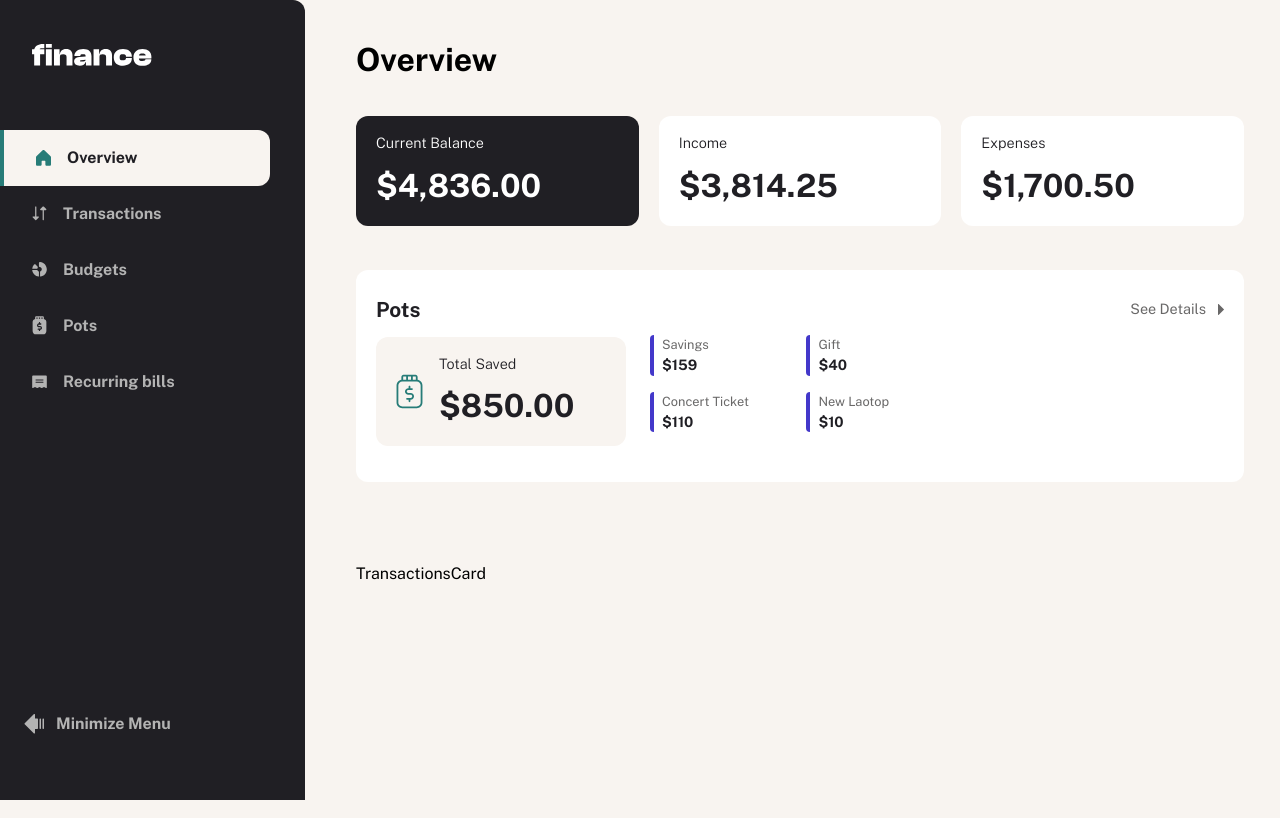
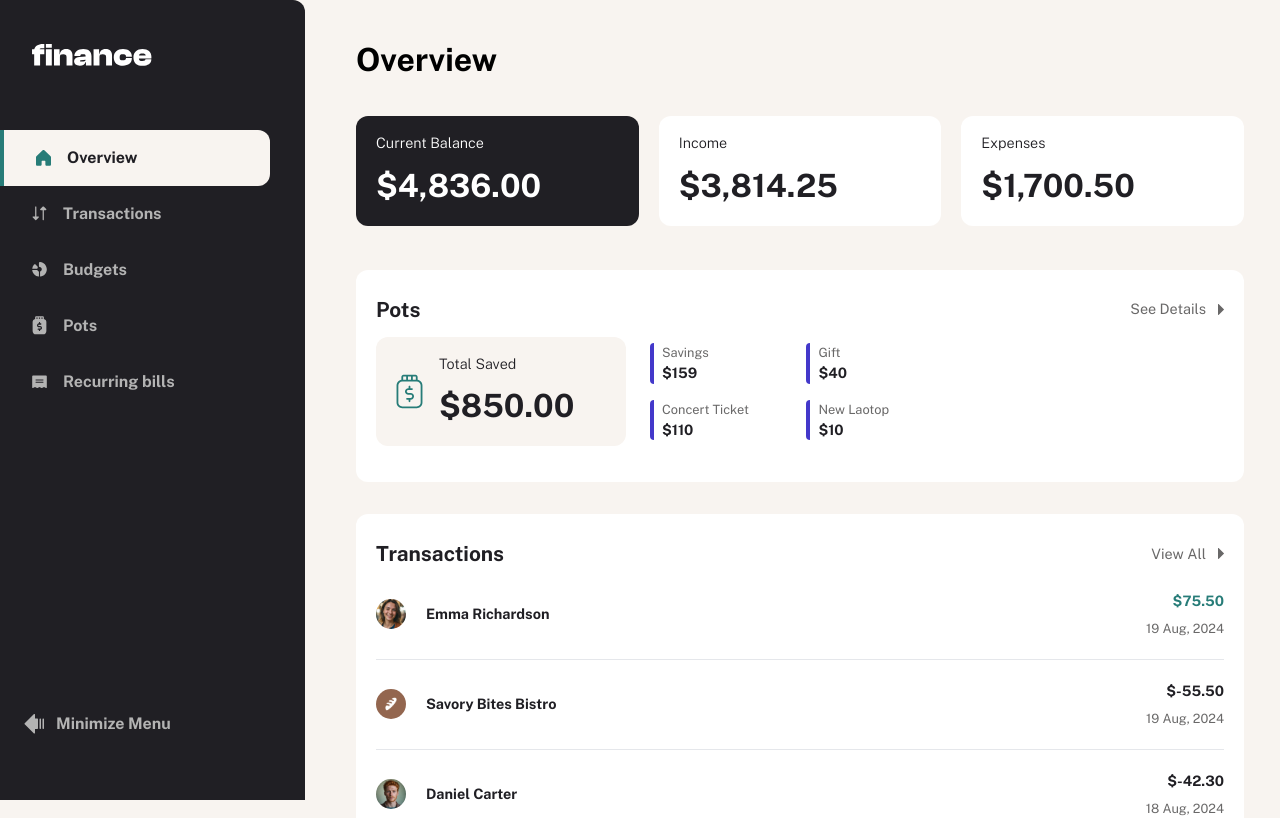
Before and after one commit to salmafadlabdulrahman/Personal-Finance-App, a Next.js app: page / in a window 1280 px wide. Shown: the top 818 px of the page. Built offline with nearby package versions, Linux system fonts and the light colour scheme.

Commit message:
build the transactions card

```diff
--- a/app/components/PotsCard.tsx
+++ b/app/components/PotsCard.tsx
@@ -12,8 +12,8 @@
 
 const PotsCard = () => {
   return (
-    <div className="bg-white rounded-xl mt-[2em] text-grey900 px-5 py-6 mb-[5em]">
-      <div className="flex items-center justify-between ">
+    <div className="card-style">
+      <div className="flex-row">
         <p className="font-bold text-[1.3em]">Pots</p>
         <p className="flex items-center gap-3">
           <Link href={"/pages/pots"} className="text-grey500 text-[.9em]">
@@ -39,7 +39,7 @@
           />
         </div>
 
-        <div className="flex items-center flex-wrap">
+        <div className="flex items-center flex-wrap mt-4">
           {pots.map((pot, i) => (
             <div
               key={i}
--- a/app/components/TransactionsCard.tsx
+++ b/app/components/TransactionsCard.tsx
@@ -1,9 +1,83 @@
-import React from 'react'
+import Image from "next/image";
+import Link from "next/link";
+import data from "../../data.json";
 
 const TransactionsCard = () => {
+  const transactionsData = data.transactions.slice(0, 5);
+
+  const convertDate = (transDate: string) => {
+    const date = new Date(transDate);
+    const formattedDate = new Intl.DateTimeFormat("en-GB", {
+      day: "2-digit",
+      month: "short",
+      year: "numeric",
+    }).format(date);
+
+    const formattedDateWithComma = formattedDate.replace(
+      /(\w{3}) (\d{4})/,
+      "$1, $2"
+    );
+    return formattedDateWithComma;
+  };
+
   return (
-    <div>TransactionsCard</div>
-  )
-}
+    <div className="card-style mb-[5em]">
+      <div className="flex-row ">
+        <p className="font-bold text-[1.3em]">Transactions</p>
+        <p className="flex items-center gap-3">
+          <Link href={"/pages/pots"} className="text-grey500 text-[.9em]">
+            View All
+          </Link>
+          <Image
+            src={"/assets/images/icon-caret-right.svg"}
+            alt="right arrow"
+            width={6}
+            height={6}
+          />
+        </p>
+      </div>
 
-export default TransactionsCard
+      <div className="">
+        {transactionsData.map((transaction, i) => (
+          <div
+            key={i}
+            className="flex items-center justify-between h-[90px] border-b-[1px] border-gray-200"
+          >
+            <div className="flex items-center gap-5 ">
+              <Image
+                src={transaction.avatar}
+                alt="avatar"
+                height={30}
+                width={30}
+                className="rounded-full object-fill"
+                quality={100}
+                unoptimized
+              />
+              <p className="font-bold text-[.9em]">{transaction.name}</p>
+            </div>
+            <div className="text-right">
+              <p
+                className={`mb-2 text-[.9em] font-bold ${
+                  transaction.amount.toString().split("")[0] === "-"
+                    ? "text-grey900"
+                    : "text-green"
+                }`}
+              >
+                $
+                {transaction.amount.toLocaleString("en-US", {
+                  minimumFractionDigits: 2,
+                  maximumFractionDigits: 2,
+                })}
+              </p>
+              <p className="text-[.8em] text-grey500">
+                {convertDate(transaction.date)}
+              </p>
+            </div>
+          </div>
+        ))}
+      </div>
+    </div>
+  );
+};
+
+export default TransactionsCard;
--- a/app/globals.css
+++ b/app/globals.css
@@ -15,3 +15,18 @@
   font-family: "Public Sans", sans-serif;
   background: #F8F4F0;
 }
+
+@layer utilities {
+  .card-style {
+    background-color: white;
+    margin-top: 2em;
+    border-radius: 0.75rem;
+    color: #201F24;
+    padding: 1.5rem 1.25rem;
+  }
+  .flex-row {
+    display: flex;
+    align-items: center;
+    justify-content: space-between;
+  }
+}
--- a/data.json
+++ b/data.json
@@ -6,7 +6,7 @@
     },
     "transactions": [
         {
-            "avatar": "./assets/images/avatars/emma-richardson.jpg",
+            "avatar": "/assets/avatars/emma-richardson.jpg",
             "name": "Emma Richardson",
             "category": "General",
             "date": "2024-08-19T14:23:11Z",
@@ -14,7 +14,7 @@
             "recurring": false
         },
         {
-            "avatar": "./assets/images/avatars/savory-bites-bistro.jpg",
+            "avatar": "/assets/avatars/savory-bites-bistro.jpg",
             "name": "Savory Bites Bistro",
             "category": "Dining Out",
             "date": "2024-08-19T20:23:11Z",
@@ -22,7 +22,7 @@
             "recurring": false
         },
         {
-            "avatar": "./assets/images/avatars/daniel-carter.jpg",
+            "avatar": "/assets/avatars/daniel-carter.jpg",
             "name": "Daniel Carter",
             "category": "General",
             "date": "2024-08-18T09:45:32Z",
@@ -30,7 +30,7 @@
             "recurring": false
         },
         {
-            "avatar": "./assets/images/avatars/sun-park.jpg",
+            "avatar": "/assets/avatars/sun-park.jpg",
             "name": "Sun Park",
             "category": "General",
             "date": "2024-08-17T16:12:05Z",
@@ -38,7 +38,7 @@
             "recurring": false
         },
         {
-            "avatar": "./assets/images/avatars/urban-services-hub.jpg",
+            "avatar": "/assets/avatars/urban-services-hub.jpg",
             "name": "Urban Services Hub",
             "category": "General",
             "date": "2024-08-17T21:08:09Z",
@@ -46,7 +46,7 @@
             "recurring": false
         },
         {
-            "avatar": "./assets/images/avatars/liam-hughes.jpg",
+            "avatar": "/assets/avatars/liam-hughes.jpg",
             "name": "Liam Hughes",
             "category": "Groceries",
             "date": "2024-08-15T18:20:33Z",
@@ -54,7 +54,7 @@
             "recurring": false
         },
         {
-            "avatar": "./assets/images/avatars/lily-ramirez.jpg",
+            "avatar": "/assets/avatars/lily-ramirez.jpg",
             "name": "Lily Ramirez",
             "category": "General",
             "date": "2024-08-14T13:05:27Z",
@@ -62,7 +62,7 @@
             "recurring": false
         },
         {
-            "avatar": "./assets/images/avatars/ethan-clark.jpg",
+            "avatar": "/assets/images/avatars/ethan-clark.jpg",
             "name": "Ethan Clark",
             "category": "Dining Out",
             "date": "2024-08-13T20:15:59Z",
@@ -70,7 +70,7 @@
             "recurring": false
         },
         {
-            "avatar": "./assets/images/avatars/james-thompson.jpg",
+            "avatar": "/assets/images/avatars/james-thompson.jpg",
             "name": "James Thompson",
             "category": "Entertainment",
             "date": "2024-08-11T15:45:38Z",
@@ -78,7 +78,7 @@
             "recurring": false
         },
         {
-            "avatar": "./assets/images/avatars/pixel-playground.jpg",
+            "avatar": "/assets/images/avatars/pixel-playground.jpg",
             "name": "Pixel Playground",
             "category": "Entertainment",
             "date": "2024-08-11T18:45:38Z",
@@ -86,7 +86,7 @@
             "recurring": true
         },
         {
-            "avatar": "./assets/images/avatars/ella-phillips.jpg",
+            "avatar": "/assets/images/avatars/ella-phillips.jpg",
             "name": "Ella Phillips",
             "category": "Dining Out",
             "date": "2024-08-10T19:22:51Z",
@@ -94,7 +94,7 @@
             "recurring": false
         },
         {
-            "avatar": "./assets/images/avatars/sofia-peterson.jpg",
+            "avatar": "/assets/images/avatars/sofia-peterson.jpg",
             "name": "Sofia Peterson",
             "category": "Transportation",
             "date": "2024-08-08T08:55:17Z",
@@ -102,7 +102,7 @@
             "recurring": false
         },
         {
-            "avatar": "./assets/images/avatars/mason-martinez.jpg",
+            "avatar": "/assets/images/avatars/mason-martinez.jpg",
             "name": "Mason Martinez",
             "category": "Lifestyle",
             "date": "2024-08-07T17:40:29Z",
@@ -110,7 +110,7 @@
             "recurring": false
         },
         {
-            "avatar": "./assets/images/avatars/green-plate-eatery.jpg",
+            "avatar": "/assets/images/avatars/green-plate-eatery.jpg",
             "name": "Green Plate Eatery",
             "category": "Groceries",
             "date": "2024-08-06T08:25:44Z",
@@ -118,7 +118,7 @@
             "recurring": false
         },
         {
-            "avatar": "./assets/images/avatars/sebastian-cook.jpg",
+            "avatar": "/assets/images/avatars/sebastian-cook.jpg",
             "name": "Sebastian Cook",
             "category": "Transportation",
             "date": "2024-08-06T10:05:44Z",
@@ -126,7 +126,7 @@
             "recurring": false
         },
         {
-            "avatar": "./assets/images/avatars/william-harris.jpg",
+            "avatar": "/assets/images/avatars/william-harris.jpg",
             "name": "William Harris",
             "category": "Personal Care",
             "date": "2024-08-05T14:30:56Z",
@@ -134,7 +134,7 @@
             "recurring": false
         },
         {
-            "avatar": "./assets/images/avatars/elevate-education.jpg",
+            "avatar": "/assets/images/avatars/elevate-education.jpg",
             "name": "Elevate Education",
             "category": "Education",
             "date": "2024-08-04T11:15:22Z",
@@ -142,7 +142,7 @@
             "recurring": true
         },
         {
-            "avatar": "./assets/images/avatars/serenity-spa-and-wellness.jpg",
+            "avatar": "/assets/images/avatars/serenity-spa-and-wellness.jpg",
             "name": "Serenity Spa & Wellness",
             "category": "Personal Care",
             "date": "2024-08-03T14:00:37Z",
@@ -150,7 +150,7 @@
             "recurring": true
         },
         {
-            "avatar": "./assets/images/avatars/spark-electric-solutions.jpg",
+            "avatar": "/assets/images/avatars/spark-electric-solutions.jpg",
             "name": "Spark Electric Solutions",
             "category": "Bills",
             "date": "2024-08-02T09:25:11Z",
@@ -158,7 +158,7 @@
             "recurring": true
         },
         {
-            "avatar": "./assets/images/avatars/rina-sato.jpg",
+            "avatar": "/assets/images/avatars/rina-sato.jpg",
             "name": "Rina Sato",
             "category": "Bills",
             "date": "2024-08-02T13:31:11Z",
@@ -166,7 +166,7 @@
             "recurring": false
         },
         {
-            "avatar": "./assets/images/avatars/swift-ride-share.jpg",
+            "avatar": "/assets/images/avatars/swift-ride-share.jpg",
             "name": "Swift Ride Share",
             "category": "Transportation",
             "date": "2024-08-01T18:40:33Z",
@@ -174,7 +174,7 @@
             "recurring": false
         },
         {
-            "avatar": "./assets/images/avatars/aqua-flow-utilities.jpg",
+            "avatar": "/assets/images/avatars/aqua-flow-utilities.jpg",
             "name": "Aqua Flow Utilities",
             "category": "Bills",
             "date": "2024-07-30T13:20:14Z",
@@ -182,7 +182,7 @@
             "recurring": true
         },
         {
-            "avatar": "./assets/images/avatars/ecofuel-energy.jpg",
+            "avatar": "/assets/images/avatars/ecofuel-energy.jpg",
             "name": "EcoFuel Energy",
             "category": "Bills",
             "date": "2024-07-29T11:55:29Z",
@@ -190,7 +190,7 @@
             "recurring": true
         },
         {
-            "avatar": "./assets/images/avatars/yuna-kim.jpg",
+            "avatar": "/assets/images/avatars/yuna-kim.jpg",
             "name": "Yuna Kim",
             "category": "Dining Out",
             "date": "2024-07-29T13:51:29Z",
@@ -198,7 +198,7 @@
             "recurring": false
         },
         {
-            "avatar": "./assets/images/avatars/flavor-fiesta.jpg",
+            "avatar": "/assets/images/avatars/flavor-fiesta.jpg",
             "name": "Flavor Fiesta",
             "category": "Dining Out",
             "date": "2024-07-27T20:15:06Z",
@@ -206,7 +206,7 @@
             "recurring": false
         },
         {
-            "avatar": "./assets/images/avatars/harper-edwards.jpg",
+            "avatar": "/assets/images/avatars/harper-edwards.jpg",
             "name": "Harper Edwards",
             "category": "Shopping",
             "date": "2024-07-26T09:43:23Z",
@@ -214,7 +214,7 @@
             "recurring": false
         },
         {
-            "avatar": "./assets/images/avatars/buzz-marketing-group.jpg",
+            "avatar": "/assets/images/avatars/buzz-marketing-group.jpg",
             "name": "Buzz Marketing Group",
             "category": "General",
             "date": "2024-07-26T14:40:23Z",
@@ -222,7 +222,7 @@
             "recurring": false
         },
         {
-            "avatar": "./assets/images/avatars/technova-innovations.jpg",
+            "avatar": "/assets/images/avatars/technova-innovations.jpg",
             "name": "TechNova Innovations",
             "category": "Shopping",
             "date": "2024-07-25T16:25:37Z",
@@ -230,7 +230,7 @@
             "recurring": false
         },
         {
-            "avatar": "./assets/images/avatars/bytewise.jpg",
+            "avatar": "/assets/images/avatars/bytewise.jpg",
             "name": "ByteWise",
             "category": "Lifestyle",
             "date": "2024-07-23T09:35:14Z",
@@ -238,7 +238,7 @@
             "recurring": true
         },
         {
-            "avatar": "./assets/images/avatars/nimbus-data-storage.jpg",
+            "avatar": "/assets/images/avatars/nimbus-data-storage.jpg",
             "name": "Nimbus Data Storage",
             "category": "Bills",
             "date": "2024-07-21T10:05:42Z",
@@ -246,7 +246,7 @@
             "recurring": true
         },
         {
-            "avatar": "./assets/images/avatars/emma-richardson.jpg",
+            "avatar": "/assets/images/avatars/emma-richardson.jpg",
             "name": "Emma Richardson",
             "category": "General",
             "date": "2024-07-20T17:30:55Z",
@@ -254,7 +254,7 @@
             "recurring": false
         },
         {
-            "avatar": "./assets/images/avatars/daniel-carter.jpg",
+            "avatar": "/assets/images/avatars/daniel-carter.jpg",
             "name": "Daniel Carter",
             "category": "General",
             "date": "2024-07-19T12:45:09Z",
@@ -262,7 +262,7 @@
             "recurring": false
         },
         {
-            "avatar": "./assets/images/avatars/sun-park.jpg",
+            "avatar": "/assets/images/avatars/sun-park.jpg",
             "name": "Sun Park",
             "category": "General",
             "date": "2024-07-18T19:20:23Z",
@@ -270,7 +270,7 @@
             "recurring": false
         },
         {
-            "avatar": "./assets/images/avatars/harper-edwards.jpg",
+            "avatar": "/assets/images/avatars/harper-edwards.jpg",
             "name": "Harper Edwards",
             "category": "Shopping",
             "date": "2024-07-17T14:55:37Z",
@@ -278,7 +278,7 @@
             "recurring": false
         },
         {
-            "avatar": "./assets/images/avatars/liam-hughes.jpg",
+            "avatar": "/assets/images/avatars/liam-hughes.jpg",
             "name": "Liam Hughes",
             "category": "Groceries",
             "date": "2024-07-16T10:10:51Z",
@@ -286,7 +286,7 @@
             "recurring": false
         },
         {
-            "avatar": "./assets/images/avatars/lily-ramirez.jpg",
+            "avatar": "/assets/images/avatars/lily-ramirez.jpg",
             "name": "Lily Ramirez",
             "category": "General",
             "date": "2024-07-15T16:35:04Z",
@@ -294,7 +294,7 @@
             "recurring": false
         },
         {
-            "avatar": "./assets/images/avatars/ethan-clark.jpg",
+            "avatar": "/assets/images/avatars/ethan-clark.jpg",
             "name": "Ethan Clark",
             "category": "Dining Out",
             "date": "2024-07-14T20:50:18Z",
@@ -302,7 +302,7 @@
             "recurring": false
         },
         {
-            "avatar": "./assets/images/avatars/rina-sato.jpg",
+            "avatar": "/assets/images/avatars/rina-sato.jpg",
             "name": "Rina Sato",
             "category": "Entertainment",
             "date": "2024-07-13T09:15:32Z",
@@ -310,7 +310,7 @@
             "recurring": false
         },
         {
-            "avatar": "./assets/images/avatars/james-thompson.jpg",
+            "avatar": "/assets/images/avatars/james-thompson.jpg",
             "name": "James Thompson",
             "category": "Bills",
             "date": "2024-07-12T13:40:46Z",
```
